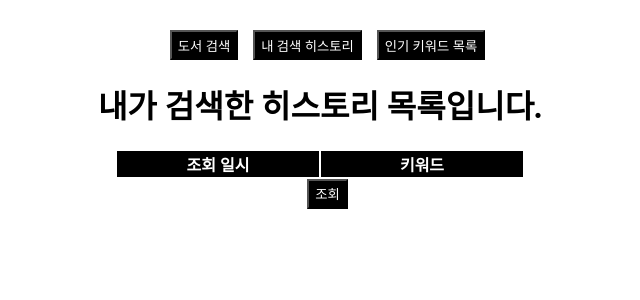
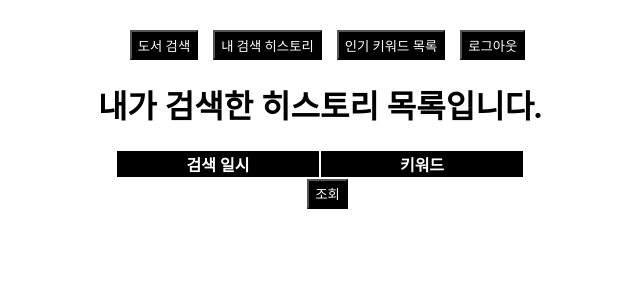
Before and after one commit to lemonade4813/demo2-client, a React (Create React App) app: page /history in a window 1280 px wide. Shown: the top 300 px of the page, without its empty margins (320-960 px from the left). Built offline with nearby package versions, Linux system fonts and the light colour scheme; sample sign-in values are in the browser's storage; a web font is replaced by a local one.

Commit message:
230102 로그아웃 기능 구현

```diff
--- a/src/App.js
+++ b/src/App.js
@@ -5,11 +5,15 @@ import Book from './component/book';
 import History from './component/history';
 import Login from './component/login'
 import Keyword from './component/keyword';
-import BookDetail from './component/bookDetail';
 import './App.css'
 
 function App() {
-  return (
+
+  const logout = () =>{
+    localStorage.removeItem("userId")
+    window.location.href ="/"
+  }
+    return (
 
     <div className="App">
     <BrowserRouter>
@@ -23,6 +27,7 @@ function App() {
               <Link to ="/keyword">
                   <button>인기 키워드 목록</button>
               </Link>
+                  <button onClick={logout}>로그아웃</button>
           </header>
           <Routes>
               <Route path="/" element = {<Login/>}/>
--- a/src/component/history.js
+++ b/src/component/history.js
@@ -37,7 +37,7 @@ export default function History(){
         <table style={{margin:"0px auto"}}>
                 <tbody>
                 <tr>
-                    <th>조회 일시</th>
+                    <th>검색 일시</th>
                     <th>키워드</th>
                 </tr>
             {historyList.map((list, index) => (
```
Also changed, not shown: src/component/logout.js (added, +7 -0 lines).
